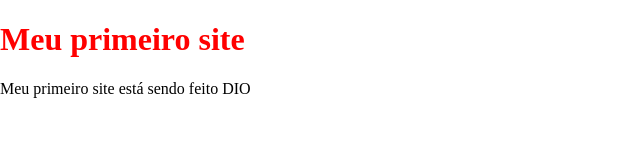
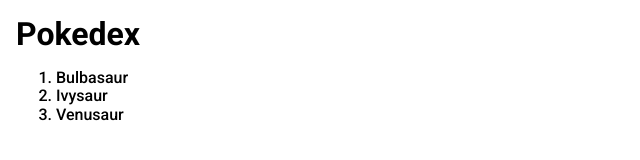
Before and after one commit to guimaraesgn/pokedex-dio, a plain HTML site: page index.html in a window 1280 px wide. Shown: the whole page, without its empty margins (0-640 px from the left). Drawn offline with nearby package versions, Linux system fonts and the light colour scheme.

Commit message:
criação das listas

```diff
--- a/assets/css/global.css
+++ b/assets/css/global.css
@@ -1,3 +1,9 @@
-h1{
-    color: red;
+*{
+    font-family: 'Roboto', sans-serif;
 }
+.content{
+    padding: 1rem;
+}
+.content h1{
+    margin: 0;
+}
--- a/index.html
+++ b/index.html
@@ -5,15 +5,40 @@
     <meta http-equiv="X-UA-Compatible" content="IE=edge">
     <meta name="viewport" content="width=device-width, initial-scale=1.0">
     <title>Pokedex</title>
+
 <!--Normalize CSS!-->
-<link rel="stylesheet" href="https://cdnjs.cloudflare.com/ajax/libs/normalize/8.0.1/normalize.min.css" integrity="sha512-NhSC1YmyruXifcj/KFRWoC561YpHpc5Jtzgvbuzx5VozKpWvQ+4nXhPdFgmx8xqexRcpAglTj9sIBWINXa8x5w==" crossorigin="anonymous" referrerpolicy="no-referrer" />
+<link rel="stylesheet" href="https://cdnjs.cloudflare.com/ajax/libs/normalize/8.0.1/normalize.min.css"
+integrity="sha512-NhSC1YmyruXifcj/KFRWoC561YpHpc5Jtzgvbuzx5VozKpWvQ+4nXhPdFgmx8xqexRcpAglTj9sIBWINXa8x5w=="
+crossorigin="anonymous" referrerpolicy="no-referrer" />
+
+<!--Google Roboto!-->
+<link rel="preconnect" href="https://fonts.googleapis.com">
+<link rel="preconnect" href="https://fonts.gstatic.com" crossorigin>
+<link href="https://fonts.googleapis.com/css2?family=Roboto:wght@100;300;500;700&display=swap" rel="stylesheet">
+
+<!--Main css!-->
 <link rel="stylesheet" href="/assets/css/global.css">
-<link rel="preconnect" href="https://fonts.googleapis.com"><link rel="preconnect" href="https://fonts.gstatic.com" crossorigin><link href="https://fonts.googleapis.com/css2?family=Roboto:wght@100;300;500;700&display=swap" rel="stylesheet">
 </head>
 <body>
-    <h1>Meu primeiro site</h1>
-    <p>Meu primeiro site está sendo feito DIO</p>
+   <section class="content">
+    <h1>Pokedex</h1>
 
+    <ol>
+        <li>
+            Bulbasaur
+        </li>
+        <li>
+          Ivysaur
+        </li>
+        <li>
+            Venusaur
+        </li>
+    </ol>
+
+   </section>
+
+
+    <!--Main JS!-->
     <script src="/assets/js/main.js"></script>
 </body>
 </html>
```
